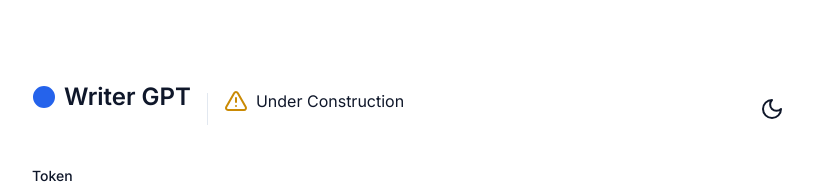
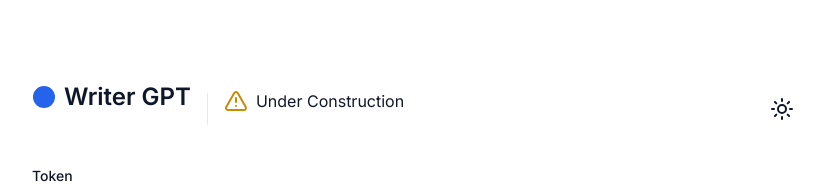
Before and after one commit to wanghaisheng/writer-gpt, a Next.js app: page / in a window 1280 px wide. Shown: the top 184 px of the page, without its empty margins (224-1055 px from the left). Built offline with nearby package versions, Linux system fonts and the light colour scheme.

Commit message:
feat: loading and disabled

```diff
--- a/src/app/form/inputs/keywords.tsx
+++ b/src/app/form/inputs/keywords.tsx
@@ -15,6 +15,8 @@ import {
   secondaryKeywordsSystem
 } from "@config/chat";
 
+import { useDisabled } from "@store/disabled";
+import { useLoading } from "@store/loading";
 import { useSettings } from "@store/settings";
 import { useToken } from "@store/token";
 
@@ -32,23 +34,26 @@ type Props = {
   register: UseFormRegister<GenerateContent>;
   watch: UseFormWatch<GenerateContent>;
   errors: FieldErrors<GenerateContent>;
-  loading?: boolean;
 };
 
 export const KeyWordsInputs = ({
   setValue,
   register,
   watch,
-  errors,
-  loading
+  errors
 }: Props) => {
   const { token } = useToken();
   const { settings, setSettings } = useSettings();
-
-  const [loadingMainKeyWords, setLoadingMainKeyWords] =
-    useState<boolean>(false);
-  const [loadingSecondaryKeyWords, setLoadingSecondaryKeyWords] =
-    useState<boolean>(false);
+  const { setMainLoading, setSecondaryLoading, mainLoading, secondaryLoading } =
+    useLoading();
+  const {
+    setFormDisabled,
+    setMainDisabled,
+    setOutlineDisabled,
+    setSecondaryDisabled,
+    mainDisabled,
+    secondaryDisabled
+  } = useDisabled();
 
   const keywords = watch("keywords");
   const hasKeywords = hasKeywordsFn(keywords?.main);
@@ -56,7 +61,10 @@ export const KeyWordsInputs = ({
   const onGenerateMainKeywords = async () => {
     if (!token) return;
 
-    setLoadingMainKeyWords(true);
+    setMainLoading(true);
+    setSecondaryDisabled(true);
+    setOutlineDisabled(true);
+    setFormDisabled(true);
 
     try {
       const response = await chat({
@@ -85,13 +93,19 @@ export const KeyWordsInputs = ({
       // Handle fetch request errors
     }
 
-    setLoadingMainKeyWords(false);
+    setMainLoading(false);
+    setSecondaryDisabled(false);
+    setOutlineDisabled(false);
+    setFormDisabled(false);
   };
 
   const onGenerateSecondaryKeywords = async () => {
     if (!token) return;
 
-    setLoadingSecondaryKeyWords(true);
+    setMainDisabled(true);
+    setSecondaryLoading(true);
+    setOutlineDisabled(true);
+    setFormDisabled(true);
 
     try {
       const response = await chat({
@@ -126,7 +140,10 @@ export const KeyWordsInputs = ({
       // Handle fetch request errors
     }
 
-    setLoadingSecondaryKeyWords(false);
+    setMainDisabled(false);
+    setSecondaryLoading(false);
+    setOutlineDisabled(false);
+    setFormDisabled(false);
   };
 
   return (
@@ -136,7 +153,7 @@ export const KeyWordsInputs = ({
           <Label htmlFor="keywords">Main Keywords</Label>
 
           <SettingsMenu
-            loadingGenerate={loadingMainKeyWords || !hasKeywords || loading}
+            loadingGenerate={mainLoading || mainDisabled || !hasKeywords}
             onGenerate={onGenerateMainKeywords}
             selectedModel={settings.model.keywords.main}
             onModel={model => {
@@ -157,11 +174,11 @@ export const KeyWordsInputs = ({
         </div>
 
         <Textarea
-          disabled={!token || loading}
+          disabled={!token || mainDisabled}
           id="keywords"
           placeholder="- Keyword 1..."
           error={errors?.keywords?.message}
-          loading={loadingMainKeyWords}
+          loading={mainLoading}
           {...register("keywords.main")}
         />
       </div>
@@ -172,7 +189,7 @@ export const KeyWordsInputs = ({
 
           <SettingsMenu
             loadingGenerate={
-              loadingSecondaryKeyWords || !hasKeywords || loading
+              secondaryLoading || secondaryDisabled || !hasKeywords
             }
             onGenerate={onGenerateSecondaryKeywords}
             selectedModel={settings.model.keywords.secondary}
@@ -194,11 +211,11 @@ export const KeyWordsInputs = ({
         </div>
 
         <Textarea
-          disabled={!token || loading}
+          disabled={!token || secondaryDisabled}
           id="keywords"
           placeholder="- Keyword 2..."
           error={errors?.keywords?.message}
-          loading={loadingSecondaryKeyWords}
+          loading={secondaryLoading}
           {...register("keywords.secondary")}
         />
       </div>
--- a/src/app/form/inputs/outline.tsx
+++ b/src/app/form/inputs/outline.tsx
@@ -7,7 +7,6 @@ import {
   FieldErrors,
   UseFormRegister,
   UseFormSetValue,
-  UseFormTrigger,
   UseFormWatch
 } from "react-hook-form";
 
@@ -17,6 +16,8 @@ import {
   outlineRegeneratePromptSystem
 } from "@config/chat";
 
+import { useDisabled } from "@store/disabled";
+import { useLoading } from "@store/loading";
 import { useSettings } from "@store/settings";
 import { useToken } from "@store/token";
 
@@ -40,24 +41,35 @@ type Props = {
   register: UseFormRegister<GenerateContent>;
   watch: UseFormWatch<GenerateContent>;
   errors: FieldErrors<GenerateContent>;
-  loading?: boolean;
 };
 
-export const OutlineInput = ({
-  setValue,
-  register,
-  watch,
-  errors,
-  loading
-}: Props) => {
+export const OutlineInput = ({ setValue, register, watch, errors }: Props) => {
   const { token } = useToken();
   const { settings, setSettings } = useSettings();
+  const {
+    setFormLoading,
+    setMainLoading,
+    setOutlineLoading,
+    setSecondaryLoading,
+    formLoading,
+    mainLoading,
+    outlineLoading,
+    secondaryLoading
+  } = useLoading();
+  const {
+    setFormDisabled,
+    setMainDisabled,
+    setOutlineDisabled,
+    setSecondaryDisabled,
+    formDisabled,
+    mainDisabled,
+    outlineDisabled,
+    secondaryDisabled
+  } = useDisabled();
 
   const textareaRef = React.useRef<HTMLTextAreaElement | null>(null);
 
   const [selectedText, setSelectedText] = useState<string>("");
-
-  const [loadingOutline, setLoadingOutline] = useState<boolean>(false);
 
   const [keywords, outline] = watch(["keywords", "outline"]);
 
@@ -68,7 +80,10 @@ export const OutlineInput = ({
   const onGenerateOutline = async () => {
     if (!token) return;
 
-    setLoadingOutline(true);
+    setOutlineLoading(true);
+    setFormDisabled(true);
+    setMainDisabled(true);
+    setSecondaryDisabled(true);
 
     try {
       const response = await chat({
@@ -89,13 +104,19 @@ export const OutlineInput = ({
       // Handle fetch request errors
     }
 
-    setLoadingOutline(false);
+    setOutlineLoading(false);
+    setFormDisabled(false);
+    setMainDisabled(false);
+    setSecondaryDisabled(false);
   };
 
   const onRegenerate = async () => {
     if (!token || !selectedText.trim()) return;
 
-    setLoadingOutline(true);
+    setOutlineLoading(true);
+    setFormDisabled(true);
+    setMainDisabled(true);
+    setSecondaryDisabled(true);
 
     try {
       const response = await chat({
@@ -125,7 +146,10 @@ export const OutlineInput = ({
       // Handle fetch request errors
     }
 
-    setLoadingOutline(false);
+    setOutlineLoading(false);
+    setFormDisabled(false);
+    setMainDisabled(false);
+    setSecondaryDisabled(false);
   };
 
   const onSelectText = () => {
@@ -144,7 +168,7 @@ export const OutlineInput = ({
 
         <SettingsMenu
           loadingGenerate={
-            loadingOutline || !hasKeywords(keywords?.main) || loading
+            outlineLoading || outlineDisabled || !hasKeywords(keywords?.main)
           }
           onGenerate={onGenerateOutline}
           selectedModel={settings.model.outline}
@@ -166,12 +190,12 @@ export const OutlineInput = ({
       </div>
 
       <ContextMenu>
-        <ContextMenuTrigger disabled={noKeywords || loading}>
+        <ContextMenuTrigger disabled={noKeywords}>
           <Textarea
-            disabled={!token || noKeywords || loading}
+            disabled={!token || noKeywords || outlineDisabled}
             id="outline"
             placeholder="Introduction..."
-            loading={loadingOutline}
+            loading={outlineLoading}
             error={errors?.outline?.message}
             {...outlineProps}
             onBlur={onSelectText}
--- a/src/app/layout.tsx
+++ b/src/app/layout.tsx
@@ -17,7 +17,7 @@ export default function RootLayout({
   children: React.ReactNode;
 }) {
   return (
-    <html lang="en">
+    <html lang="en" suppressHydrationWarning>
       <body className={inter.className}>
         <main className="container flex flex-col items-center justify-center gap-y-3 min-h-screen">
           <HOC>{children}</HOC>
--- a/src/components/HOC.tsx
+++ b/src/components/HOC.tsx
@@ -5,5 +5,7 @@ import React, { PropsWithChildren } from "react";
 import { ThemeProvider } from "next-themes";
 
 export const HOC = ({ children }: PropsWithChildren) => (
-  <ThemeProvider attribute="class">{children}</ThemeProvider>
+  <ThemeProvider attribute="class" defaultTheme="light">
+    {children}
+  </ThemeProvider>
 );
--- a/src/components/ThemeSwitch.tsx
+++ b/src/components/ThemeSwitch.tsx
@@ -1,39 +1,48 @@
 "use client";
 
-import { Moon, Sun } from "lucide-react";
+import React, { useEffect, useState } from "react";
+
+import { Laptop, Moon, Sun } from "lucide-react";
 import { useTheme } from "next-themes";
-import React from "react";
 
 import { SystemThemes, Themes } from "@interface/theme";
 
 import { Button, ButtonProps } from "@ui/button";
 
+import {
+  DropdownMenu,
+  DropdownMenuContent,
+  DropdownMenuItem,
+  DropdownMenuTrigger
+} from "./ui/dropdown-menu";
+
 const ThemeSwitch = ({ className, ...props }: ButtonProps) => {
-  const { theme, setTheme, systemTheme } = useTheme() as {
-    theme: Themes;
-    setTheme: (theme: Themes) => void;
-    systemTheme: SystemThemes;
-  };
+  const { setTheme } = useTheme();
 
   return (
-    <Button
-      variant="ghost"
-      onClick={() =>
-        setTheme(
-          theme === "light"
-            ? "dark"
-            : theme === "system"
-            ? systemTheme === "light"
-              ? "dark"
-              : "light"
-            : "light"
-        )
-      }
-      className="rounded-full"
-      {...props}
-    >
-      {theme === "light" || systemTheme === "light" ? <Moon /> : <Sun />}
-    </Button>
+    <DropdownMenu>
+      <DropdownMenuTrigger asChild>
+        <Button variant="ghost" size="sm" className="w-9 px-0">
+          <Sun className="rotate-0 scale-100 transition-all dark:-rotate-90 dark:scale-0" />
+          <Moon className="absolute rotate-90 scale-0 transition-all dark:rotate-0 dark:scale-100" />
+          <span className="sr-only">Toggle theme</span>
+        </Button>
+      </DropdownMenuTrigger>
+      <DropdownMenuContent align="end">
+        <DropdownMenuItem onClick={() => setTheme("light")}>
+          <Sun className="mr-2 h-4 w-4" />
+          <span>Light</span>
+        </DropdownMenuItem>
+        <DropdownMenuItem onClick={() => setTheme("dark")}>
+          <Moon className="mr-2 h-4 w-4" />
+          <span>Dark</span>
+        </DropdownMenuItem>
+        <DropdownMenuItem onClick={() => setTheme("system")}>
+          <Laptop className="mr-2 h-4 w-4" />
+          <span>System</span>
+        </DropdownMenuItem>
+      </DropdownMenuContent>
+    </DropdownMenu>
   );
 };
 
--- /dev/null
+++ b/src/store/disabled.ts
@@ -0,0 +1,25 @@
+import { create } from "zustand";
+
+type Disabled = {
+  mainDisabled?: boolean;
+  setMainDisabled: (state?: boolean) => void;
+
+  secondaryDisabled?: boolean;
+  setSecondaryDisabled: (state?: boolean) => void;
+
+  outlineDisabled?: boolean;
+  setOutlineDisabled: (state?: boolean) => void;
+
+  formDisabled?: boolean;
+  setFormDisabled: (state?: boolean) => void;
+};
+
+export const useDisabled = create<Disabled>()(set => ({
+  setMainDisabled: mainDisabled => set({ mainDisabled }),
+
+  setSecondaryDisabled: secondaryDisabled => set({ secondaryDisabled }),
+
+  setOutlineDisabled: outlineDisabled => set({ outlineDisabled }),
+
+  setFormDisabled: formDisabled => set({ formDisabled })
+}));
--- /dev/null
+++ b/src/store/loading.ts
@@ -0,0 +1,25 @@
+import { create } from "zustand";
+
+type Loading = {
+  mainLoading?: boolean;
+  setMainLoading: (state?: boolean) => void;
+
+  secondaryLoading?: boolean;
+  setSecondaryLoading: (state?: boolean) => void;
+
+  outlineLoading?: boolean;
+  setOutlineLoading: (state?: boolean) => void;
+
+  formLoading?: boolean;
+  setFormLoading: (state?: boolean) => void;
+};
+
+export const useLoading = create<Loading>()(set => ({
+  setMainLoading: mainLoading => set({ mainLoading }),
+
+  setSecondaryLoading: secondaryLoading => set({ secondaryLoading }),
+
+  setOutlineLoading: outlineLoading => set({ outlineLoading }),
+
+  setFormLoading: formLoading => set({ formLoading })
+}));
```
Also changed, not shown: src/app/form/index.tsx (+33 -10 lines).
